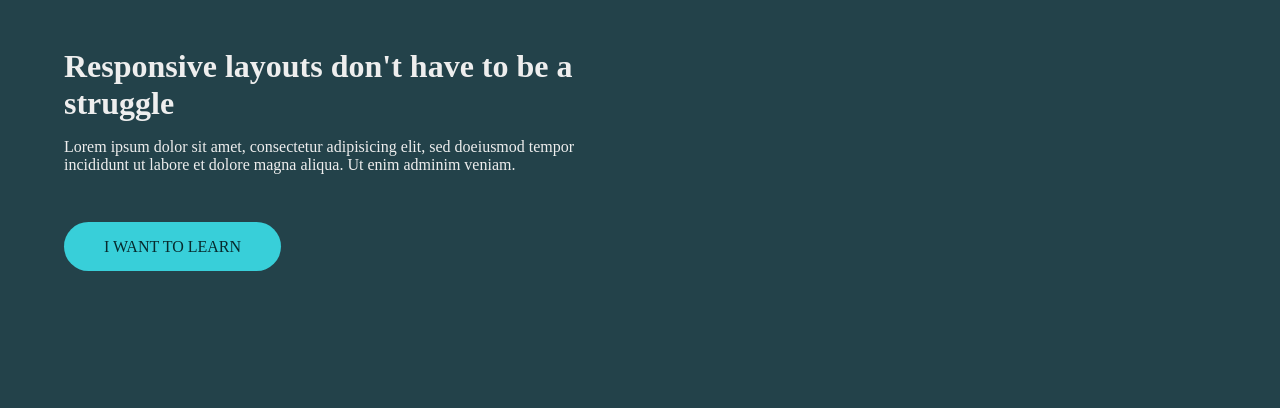
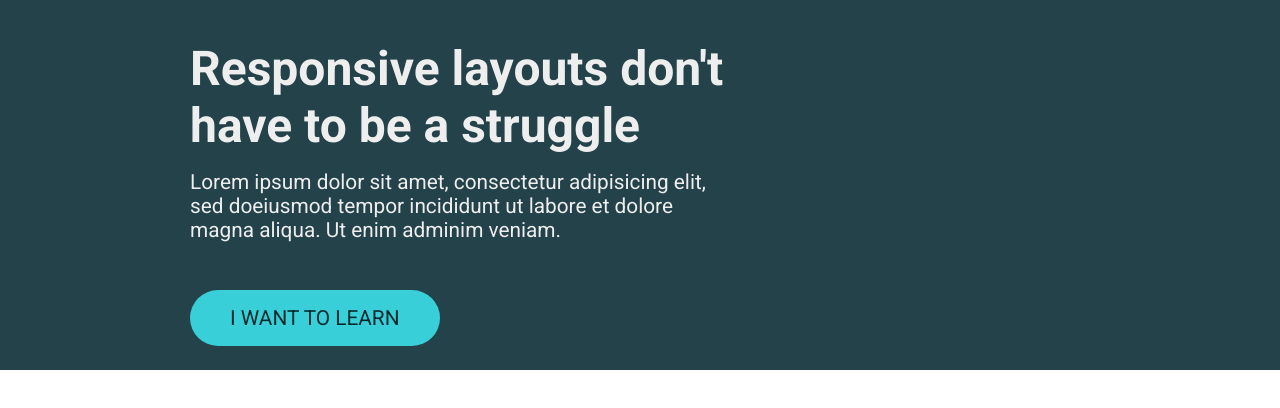
Before and after one commit to will-ddc/kp-conquering-responsive-layouts, a plain HTML site: page day5/day5-challenge-index.html in a window 1280 px wide. Drawn offline with Linux system fonts and the light colour scheme.

Commit message:
renamed div's and added 3rd div for content section.  added roboto font and font-sizes

```diff
--- a/day5/day5-challenge-index.html
+++ b/day5/day5-challenge-index.html
@@ -5,11 +5,13 @@
     <meta name="viewport" content="width=device-width, initial-scale=1.0">
     <meta name="description" content="">
     <title>Day 05 Challenge</title>
+    <link href="https://fonts.googleapis.com/css2?family=Roboto:wght@400;700;900&display=swap" rel="stylesheet">
     <link rel="stylesheet" type="text/css" href="day5-challenge-style.css">
   </head>
   <body>
+    <div class="hero">
       <div class="container">
-      <div class="content">
+        <div class="hero-content">
           <h1>
             Responsive layouts don't have to be a struggle
           </h1>
@@ -21,5 +23,6 @@
           </a>
         </div>
       </div>
+    </div>
   </body>
 </html>
--- a/day5/day5-challenge-style.css
+++ b/day5/day5-challenge-style.css
@@ -7,21 +7,31 @@
 }
 
 body {
+  font-family: 'Roboto', sans-serif;
+  font-size: 1.3rem;
+}
+
+h1 {
+  font-size: 3rem;
+}
+
+.hero {
   background-color: #23424A;
   color: #eee;
+  padding: 2.5rem 0;
 }
 
 .container {
-  width: 90%;
-  padding: 3rem 0;
+  width: 80%;
+  max-width: 900px;
   margin: 0 auto;
 }
 
-.content {
-  width: 50%;
+.hero-content {
+  width: 60%;
 }
 
-.content p {
+.hero-content p {
   padding-top: 1rem;
   padding-bottom: 4rem;
 }
```
Also changed, not shown: 1 other file. Lines whose indentation alone changed are shown as unchanged.
